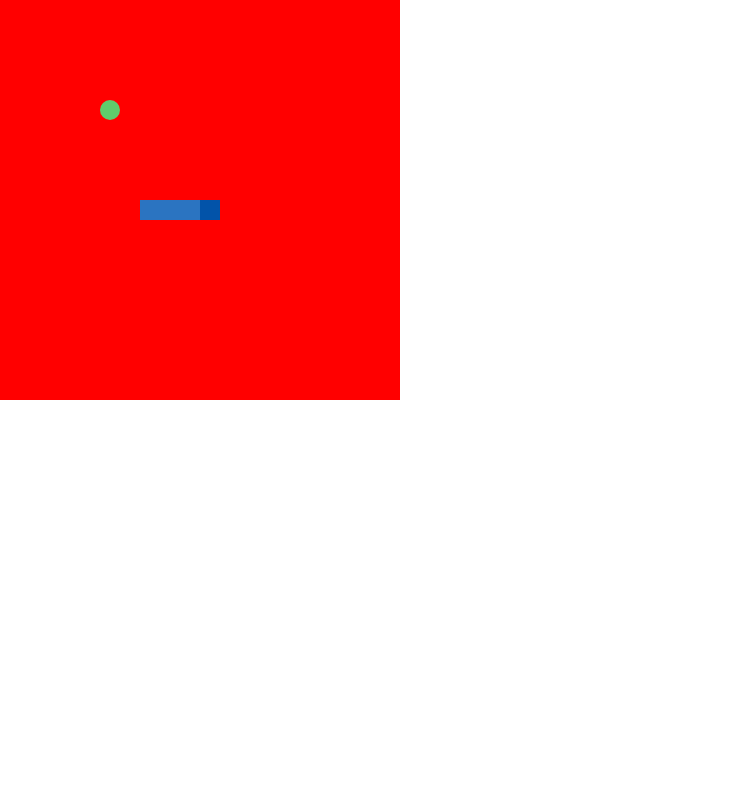
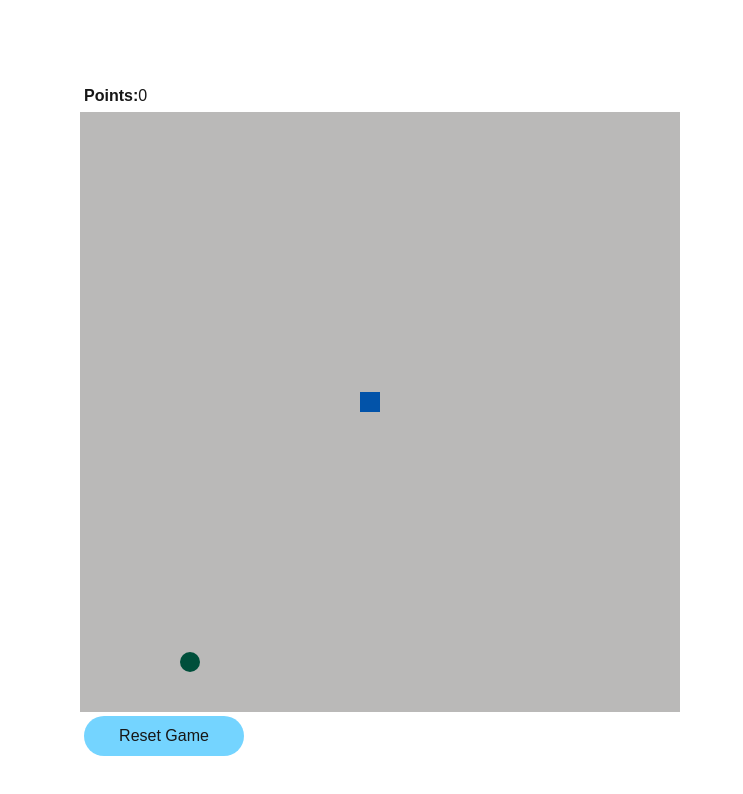
Before and after one commit to kunwardeep/kunwardeep-portfolio, a Next.js app: page /projects/snakeGame in a window 1280 px wide. Shown: the top 794 px of the page, without its empty margins (0-743 px from the left). Built offline with nearby package versions, Linux system fonts and the light colour scheme.

Commit message:
removed styled components

```diff
--- a/src/app/projects/snakeGame/Snake/index.tsx
+++ /dev/null
@@ -1,62 +0,0 @@
-import styled from "styled-components";
-
-export interface ISnakeBody {
-  top: number;
-  left: number;
-}
-
-interface ISnake {
-  snakeData: Array<ISnakeBody>;
-  width: number;
-  height: number;
-}
-
-const SnakeBodyPart = styled.div.attrs<{
-  $width: number;
-  $height: number;
-  $top: number;
-  $left: number;
-  $isHead: boolean;
-}>((props) => {
-  return {
-    style: {
-      width: `${props.$width}px`,
-      height: `${props.$height}px`,
-      top: `${props.$top}px`,
-      left: `${props.$left}px`,
-      backgroundColor: props.$isHead ? "#0253a9" : "#2b74c1",
-    },
-  };
-})`
-  position: fixed;
-`;
-
-const Snake = ({ width, height, snakeData }: ISnake) => {
-  const snakeHead = snakeData[0];
-  const snakeBody = snakeData.slice(1);
-
-  return (
-    <>
-      <SnakeBodyPart
-        $top={snakeHead.top}
-        $left={snakeHead.left}
-        $width={width}
-        $height={height}
-        $isHead
-      />
-      {snakeBody.map((b) => {
-        return (
-          <SnakeBodyPart
-            key={`${b.top}_${b.left}`}
-            $top={b.top}
-            $left={b.left}
-            $width={width}
-            $height={height}
-            $isHead={false}
-          />
-        );
-      })}
-    </>
-  );
-};
-export default Snake;
--- a/src/app/projects/snakeGame/Board/index.tsx
+++ b/src/app/projects/snakeGame/components/Board/index.tsx
@@ -1,63 +1,44 @@
 "use client";
 
 import React, { useCallback, useEffect, useRef, useState } from "react";
-import styled from "styled-components";
+
 import Snake, { ISnakeBody } from "../Snake";
-
-const Food = styled.div.attrs<{
-  $top: number;
-  $left: number;
-}>((props) => {
-  return {
-    style: {
-      top: `${props.$top}px`,
-      left: `${props.$left}px`,
-    },
-  };
-})`
-  width: 20px;
-  height: 20px;
-  position: fixed;
-  background-color: #5fcc6c;
-  border-radius: 50%;
-`;
+import { INITIAL_SNAKE_SPEED, SNAKE_WIDTH } from "../../consts";
+import useSnakeReducer, {
+  makeSnakeGrow,
+  makeSnakeMove,
+  makeSnakeReset,
+} from "../../hooks/useSnakeReducer";
 
 type DirectionType = "ArrowUp" | "ArrowDown" | "ArrowLeft" | "ArrowRight";
-
-const BoardBoundary = styled.div<{ $width: number; $height: number }>`
-  width: ${(props) => props.$width}px;
-  height: ${(props) => props.$height}px;
-  background-color: red;
-  position: relative;
-`;
 
 interface IBoard {
   width: number;
   height: number;
 }
 
-const getRandomPosition = (max: number, min: number, size: number) => {
-  const randNum = Math.floor(Math.random() * (max - min) + min);
-  return Math.floor(Math.floor(randNum) / size) * size;
+const getRandomPosition = (min: number, max: number) => {
+  if (max <= min) return min;
+
+  const range = max - min;
+  const randNum =
+    Math.floor(Math.random() * (range / SNAKE_WIDTH)) * SNAKE_WIDTH + min;
+
+  return randNum;
 };
 
 export const Board = ({ width, height }: IBoard) => {
-  const snakeWidth = 20;
-  const snakeSpeed = useRef(200);
-  const [foodLocation, setFoodLocation] = useState<ISnakeBody>({
-    top: 100,
-    left: 100,
-  });
-  const [gameFinished, setGameFinished] = useState(false);
-  const [snakeData, setSnakeData] = useState<Array<ISnakeBody>>([
-    { top: width / 2, left: height / 2 },
-    { top: width / 2, left: height / 2 - snakeWidth },
-    { top: width / 2, left: height / 2 - snakeWidth * 2 },
-    { top: width / 2, left: height / 2 - snakeWidth * 3 },
-  ]);
+  const snakeSpeed = useRef(INITIAL_SNAKE_SPEED);
+  const direction = useRef<DirectionType>(undefined);
+  const interval = useRef<NodeJS.Timeout>(undefined);
 
-  const direction = useRef<DirectionType | undefined>(undefined);
-  const interval = useRef<NodeJS.Timeout>(undefined);
+  const [foodLocation, setFoodLocation] = useState<ISnakeBody | undefined>(
+    undefined
+  );
+
+  const [points, setPoints] = useState(0);
+  const [gameOver, setGameOver] = useState(false);
+  const [snakeData, dispatchSnakeData] = useSnakeReducer(width, height);
 
   const updateFoodLocation = useCallback(() => {
     const foodWillEndUpOnSnake = (top: number, left: number) => {
@@ -69,18 +50,10 @@ export const Board = ({ width, height }: IBoard) => {
     };
 
     do {
-      const top = getRandomPosition(
-        snakeWidth,
-        height - snakeWidth,
-        snakeWidth
-      );
-      const left = getRandomPosition(
-        snakeWidth,
-        width - snakeWidth,
-        snakeWidth
-      );
+      const top = getRandomPosition(SNAKE_WIDTH, height - SNAKE_WIDTH);
+      const left = getRandomPosition(SNAKE_WIDTH, width - SNAKE_WIDTH);
+
       if (!foodWillEndUpOnSnake(top, left)) {
-        console.log("Set food loc", top, left);
         setFoodLocation({ top: top, left: left });
         break;
       }
@@ -101,12 +74,18 @@ export const Board = ({ width, height }: IBoard) => {
     [snakeData]
   );
 
+  const increaseSnakeSpeed = () => {
+    snakeSpeed.current = snakeSpeed.current - 5;
+  };
+
   const isFoodEaten = useCallback(
     (snakeHead: ISnakeBody) => {
+      if (foodLocation) {
         return (
           snakeHead.left === foodLocation.left &&
           snakeHead.top === foodLocation.top
         );
+      }
     },
     [foodLocation]
   );
@@ -114,13 +93,11 @@ export const Board = ({ width, height }: IBoard) => {
   const isOutOfBounds = useCallback(
     (snakeHead: ISnakeBody) => {
       if (
-        snakeHead.top === 0 - snakeWidth ||
+        snakeHead.top === 0 - SNAKE_WIDTH ||
         snakeHead.top === height ||
-        snakeHead.left === 0 - snakeWidth ||
+        snakeHead.left === 0 - SNAKE_WIDTH ||
         snakeHead.left === width
       ) {
-        console.log("Out of bounds", snakeHead);
-
         return true;
       }
       return false;
@@ -141,7 +118,7 @@ export const Board = ({ width, height }: IBoard) => {
           }
           direction.current = "ArrowUp";
           newSnakeHead = {
-            top: currentSnakeHead.top - snakeWidth,
+            top: currentSnakeHead.top - SNAKE_WIDTH,
             left: currentSnakeHead.left,
           };
 
@@ -154,11 +131,10 @@ export const Board = ({ width, height }: IBoard) => {
           direction.current = "ArrowDown";
 
           newSnakeHead = {
-            top: currentSnakeHead.top + snakeWidth,
+            top: currentSnakeHead.top + SNAKE_WIDTH,
             left: currentSnakeHead.left,
           };
 
-          console.log("down");
           break;
         case "ArrowLeft":
           if (direction.current === "ArrowRight") {
@@ -168,7 +144,7 @@ export const Board = ({ width, height }: IBoard) => {
           direction.current = "ArrowLeft";
           newSnakeHead = {
             top: currentSnakeHead.top,
-            left: currentSnakeHead.left - snakeWidth,
+            left: currentSnakeHead.left - SNAKE_WIDTH,
           };
 
           break;
@@ -180,35 +156,32 @@ export const Board = ({ width, height }: IBoard) => {
           direction.current = "ArrowRight";
           newSnakeHead = {
             top: currentSnakeHead.top,
-            left: currentSnakeHead.left + snakeWidth,
+            left: currentSnakeHead.left + SNAKE_WIDTH,
           };
 
           break;
       }
 
       if (isOutOfBounds(newSnakeHead) || hasSnakeBitItself(newSnakeHead)) {
-        setGameFinished(true);
-      } else {
-        console.log("move...");
-        const newSnakeData = [newSnakeHead, ...snakeData];
-        // check if food is eaten
-        if (isFoodEaten(newSnakeHead)) {
-          updateFoodLocation();
-          snakeSpeed.current = snakeSpeed.current - 5;
-        } else {
-          // Remove the tail of the snake as the snake is moving
-          console.log("Remove tail move...");
-
-          newSnakeData.pop();
+        setGameOver(true);
+        return;
       }
 
-        setSnakeData(newSnakeData);
+      if (!isFoodEaten(newSnakeHead)) {
+        makeSnakeMove(dispatchSnakeData, newSnakeHead);
+        return;
       }
+
+      makeSnakeGrow(dispatchSnakeData, newSnakeHead);
+      updateFoodLocation();
+      increaseSnakeSpeed();
+      setPoints(points + 1);
     },
     [
       hasSnakeBitItself,
       isFoodEaten,
       isOutOfBounds,
+      dispatchSnakeData,
       snakeData,
       updateFoodLocation,
     ]
@@ -216,49 +189,89 @@ export const Board = ({ width, height }: IBoard) => {
 
   const handleKeyDown = useCallback(
     (ev: KeyboardEvent) => {
+      if (direction.current !== ev.code) {
         moveSnake(ev.code);
+      }
     },
     [moveSnake]
   );
 
   useEffect(() => {
-    if (gameFinished) {
-      clearInterval(interval.current);
+    if (gameOver || !direction.current) {
       return;
     }
-    if (direction.current) {
+
     interval.current = setInterval(() => {
-        console.log("direction", direction);
       if (direction.current) {
         moveSnake(direction.current);
       }
     }, snakeSpeed.current);
-    }
+
     return () => {
-      console.log("clear");
       clearInterval(interval.current);
     };
-  }, [moveSnake, gameFinished]);
+  }, [moveSnake, gameOver]);
 
   useEffect(() => {
-    console.log("fire it only once");
-
+    if (!foodLocation) {
+      updateFoodLocation();
+    }
     document.addEventListener("keydown", handleKeyDown);
 
-    if (gameFinished) {
-      console.log("game finish");
+    if (gameOver) {
       document.removeEventListener("keydown", handleKeyDown);
     }
 
     return () => {
       document.removeEventListener("keydown", handleKeyDown);
     };
-  }, [handleKeyDown, gameFinished]);
+  }, [handleKeyDown, gameOver]);
+
+  const handleGameReset = () => {
+    makeSnakeReset(dispatchSnakeData);
+    snakeSpeed.current = INITIAL_SNAKE_SPEED;
+    direction.current = undefined;
+    interval.current = undefined;
+    setGameOver(false);
+    setPoints(0);
+    updateFoodLocation();
+  };
 
   return (
-    <BoardBoundary $width={width} $height={height}>
-      <Snake snakeData={snakeData} width={snakeWidth} height={snakeWidth} />
-      <Food $top={foodLocation.top} $left={foodLocation.left} />
-    </BoardBoundary>
+    <div className="m-20">
+      <div className="p-1">
+        <b>Points:</b>
+        {points}
+      </div>
+
+      <div
+        style={{
+          width: `${width}px`,
+          height: `${height}px`,
+          backgroundColor: `${gameOver ? "#000000" : "#bab9b8"}`,
+        }}
+        className="relative"
+      >
+        <Snake snakeData={snakeData} width={SNAKE_WIDTH} height={SNAKE_WIDTH} />
+        {foodLocation && (
+          <div
+            className="w-5 h-5 absolute bg-emerald-900 rounded-xl"
+            style={{
+              top: `${foodLocation.top}px`,
+              left: `${foodLocation.left}px`,
+            }}
+          />
+        )}
+      </div>
+      <div className="p-1">
+        <button
+          onClick={handleGameReset}
+          type="reset"
+          className="cursor-pointer bg-sky-300 hover:bg-sky-200 rounded-full w-40 h-10"
+        >
+          Reset Game
+        </button>
+      </div>
+    </div>
   );
 };
--- /dev/null
+++ b/src/app/projects/snakeGame/components/Snake/index.tsx
@@ -0,0 +1,46 @@
+export interface ISnakeBody {
+  top: number;
+  left: number;
+}
+
+interface ISnake {
+  snakeData: Array<ISnakeBody>;
+  width: number;
+  height: number;
+}
+
+const Snake = ({ width, height, snakeData }: ISnake) => {
+  const snakeHead = snakeData[0];
+  const snakeBody = snakeData.slice(1);
+
+  return (
+    <>
+      <div
+        style={{
+          width: `${width}px`,
+          height: `${height}px`,
+          top: `${snakeHead.top}px`,
+          left: `${snakeHead.left}px`,
+          backgroundColor: "#0253a9",
+        }}
+        className="absolute"
+      />
+      {snakeBody.map((b) => {
+        return (
+          <div
+            key={`${b.top}_${b.left}px`}
+            style={{
+              width: `${width}px`,
+              height: `${height}px`,
+              top: `${b.top}px`,
+              left: `${b.left}px`,
+              backgroundColor: "#2b74c1",
+            }}
+            className="absolute"
+          />
+        );
+      })}
+    </>
+  );
+};
+export default Snake;
--- /dev/null
+++ b/src/app/projects/snakeGame/consts.ts
@@ -0,0 +1,2 @@
+export const SNAKE_WIDTH = 20;
+export const INITIAL_SNAKE_SPEED = 150;
--- /dev/null
+++ b/src/app/projects/snakeGame/hooks/useSnakeReducer.ts
@@ -0,0 +1,57 @@
+import { useReducer } from "react";
+import { ISnakeBody } from "../components/Snake";
+import { SNAKE_WIDTH } from "../consts";
+
+type SnakeAction = "MOVE" | "GROW" | "RESET";
+
+const useSnakeReducer = (width: number, height: number) => {
+  const defaultSnakePosition = [
+    { top: width / 2 - SNAKE_WIDTH, left: height / 2 - SNAKE_WIDTH },
+  ];
+
+  const snakeReducer = (
+    state: Array<ISnakeBody>,
+    action: { type: SnakeAction; payload?: ISnakeBody }
+  ) => {
+    switch (action.type) {
+      case "MOVE":
+        return action.payload ? [action.payload, ...state.slice(0, -1)] : state;
+      case "GROW":
+        return action.payload ? [action.payload, ...state] : state;
+      case "RESET":
+        return defaultSnakePosition;
+      default:
+        return state;
+    }
+  };
+
+  return useReducer(snakeReducer, defaultSnakePosition);
+};
+
+export const makeSnakeGrow = (
+  dispatchSnakeData: (action: {
+    type: SnakeAction;
+    payload?: ISnakeBody;
+  }) => void,
+  payload: ISnakeBody
+) => {
+  dispatchSnakeData({ type: "GROW", payload: payload });
+};
+
+export const makeSnakeMove = (
+  dispatchSnakeData: (action: {
+    type: SnakeAction;
+    payload?: ISnakeBody;
+  }) => void,
+  payload: ISnakeBody
+) => {
+  dispatchSnakeData({ type: "MOVE", payload: payload });
+};
+
+export const makeSnakeReset = (
+  dispatchSnakeData: (action: { type: SnakeAction }) => void
+) => {
+  dispatchSnakeData({ type: "RESET" });
+};
+
+export default useSnakeReducer;
--- a/src/app/projects/snakeGame/index.tsx
+++ b/src/app/projects/snakeGame/index.tsx
@@ -1,9 +1,9 @@
-import { Board } from "./Board";
+import { Board } from "./components/Board";
 
 const SnakeGame = () => {
   return (
     <div>
-      <Board width={400} height={400} />
+      <Board width={600} height={600} />
     </div>
   );
 };
```
Lines whose indentation alone changed are shown as unchanged.
